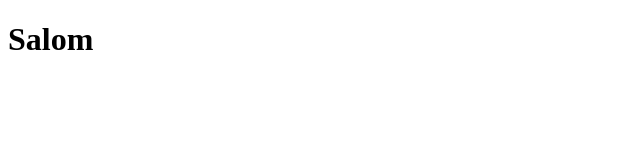
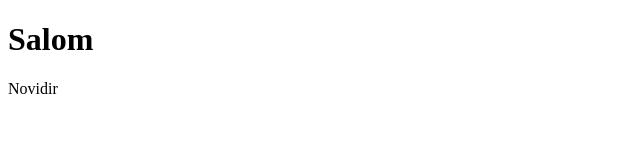
Before and after one commit to Javohir998/starter, a plain HTML site: page index.html in a window 1280 px wide. Shown: the full height of the page, 0-640 px from the left. Drawn offline with Linux system fonts and the light colour scheme.

Commit message:
novidir qoshildi

```diff
--- a/index.html
+++ b/index.html
@@ -7,5 +7,6 @@
 </head>
 <body>
     <h1>Salom</h1>
+    <p>Novidir</p>
 </body>
 </html>
```
